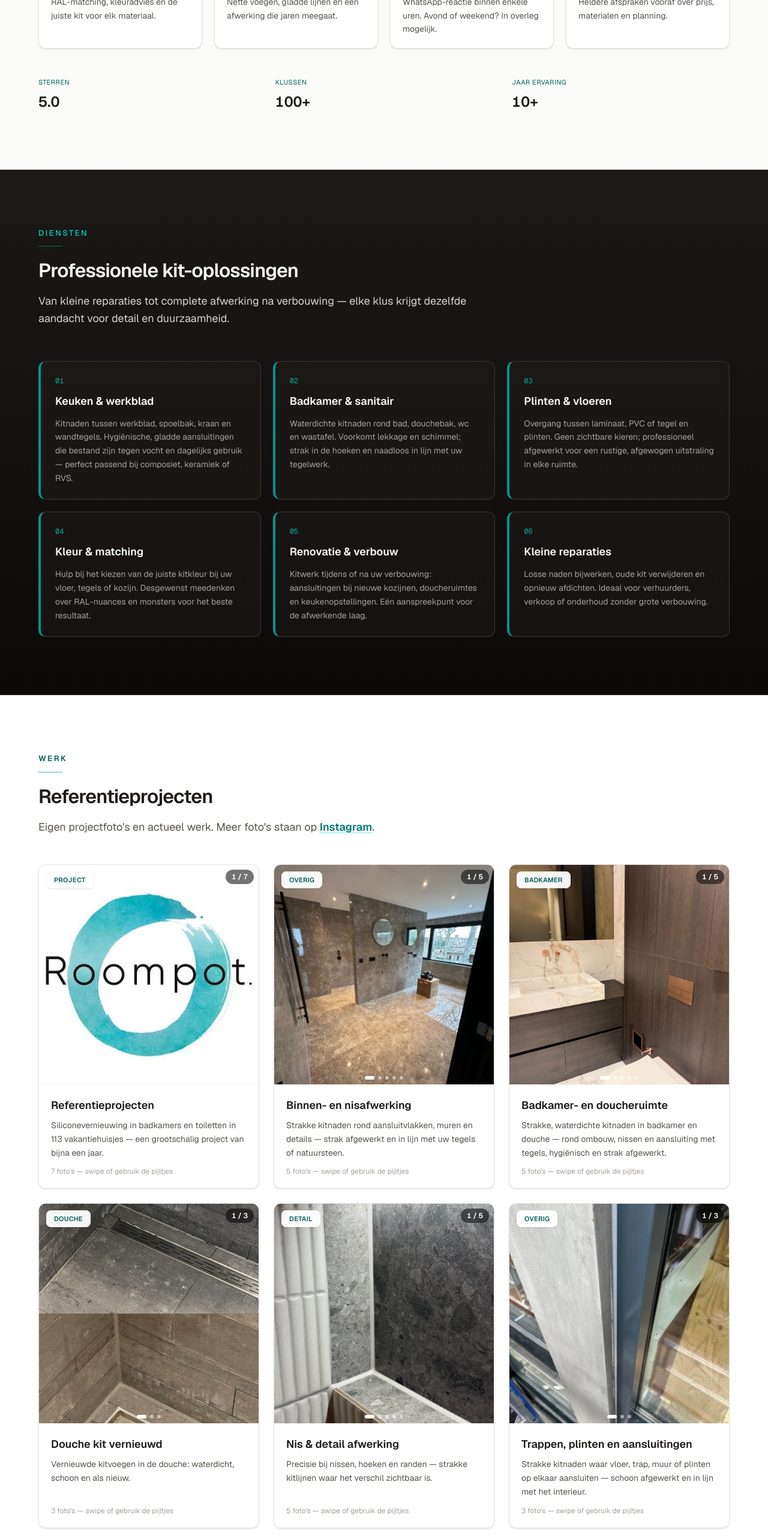
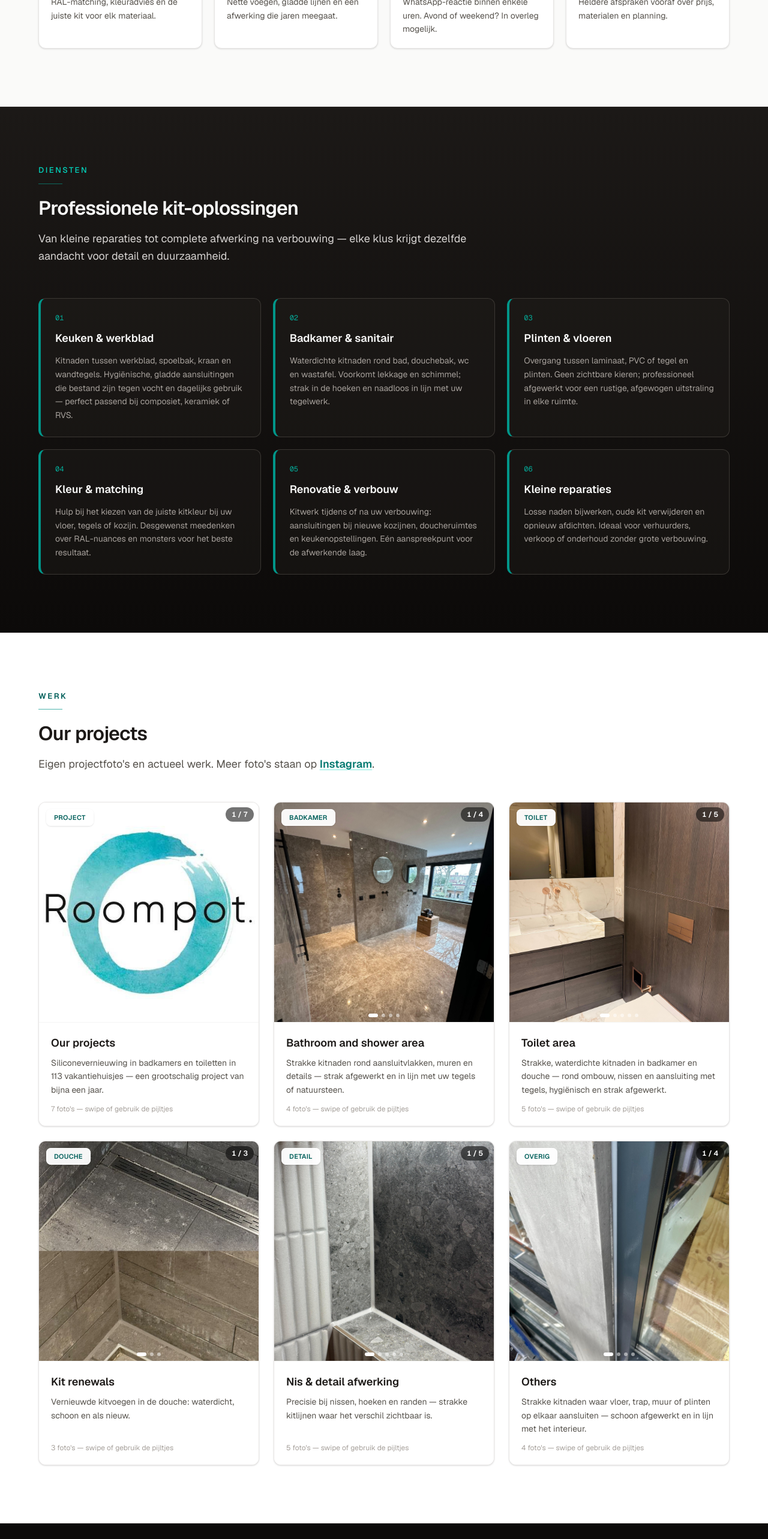
Before and after one commit to asim007464/siliconevallei, a Next.js app: page / in a window 1280 px wide. Shown: the part 1280-3846 px from the top of the page at 60% size. Built offline with nearby package versions, Linux system fonts and the light colour scheme; no server answers.

Commit message:
Portfolio copy updates and About stats removal
- Remove About section stats row
- English portfolio titles (Our projects, bathroom/toilet, Others, Kit renewals)
- Move werk-03.jpg from bathroom gallery to Others column
- Adjust portfolio categories where needed

```diff
--- a/components/About.tsx
+++ b/components/About.tsx
@@ -95,23 +95,6 @@ export function About() {
             </li>
           ))}
         </ul>
-
-        {/* Stats row */}
-        <dl className="mt-12 grid gap-6 sm:grid-cols-3 sm:gap-8">
-          {about.stats.map((s) => (
-            <div
-              key={s.label}
-              className="text-center sm:text-left"
-            >
-              <dt className="text-[0.6875rem] uppercase tracking-wider text-teal-800">
-                {s.label}
-              </dt>
-              <dd className="mt-2 text-2xl font-semibold tabular-nums text-stone-900">
-                {s.value}
-              </dd>
-            </div>
-          ))}
-        </dl>
       </div>
     </section>
   );
--- a/lib/content.ts
+++ b/lib/content.ts
@@ -34,11 +34,6 @@ export const about = {
     "Flexibele planning en snelle reactie via WhatsApp",
     "Ervaren in woningen en kleine utiliteitsprojecten",
     "Werkplek netjes achterlaten na afloop",
-  ],
-  stats: [
-    { value: "5.0", label: "Sterren" },
-    { value: "100+", label: "Klussen" },
-    { value: "10+", label: "Jaar ervaring" },
   ],
 } as const;
 
@@ -78,12 +73,12 @@ export type PortfolioItem = {
 
 export const workSection = {
   eyebrow: "Werk",
-  title: "Referentieprojecten",
+  title: "Our projects",
 } as const;
 
 export const portfolio: PortfolioItem[] = [
   {
-    title: "Referentieprojecten",
+    title: "Our projects",
     category: "Project",
     text: "Siliconevernieuwing in badkamers en toiletten in 113 vakantiehuisjes — een grootschalig project van bijna een jaar.",
     images: [
@@ -97,20 +92,19 @@ export const portfolio: PortfolioItem[] = [
     ],
   },
   {
-    title: "Binnen- en nisafwerking",
-    category: "Overig",
+    title: "Bathroom and shower area",
+    category: "Badkamer",
     text: "Strakke kitnaden rond aansluitvlakken, muren en details — strak afgewerkt en in lijn met uw tegels of natuursteen.",
     images: [
       "/portfolio/badkamer-1.jpg",
       "/portfolio/badkamer-2.jpg",
       "/portfolio/badkamer-3.jpg",
-      "/portfolio/werk-03.jpg",
       "/portfolio/werk-09.jpg",
     ],
   },
   {
-    title: "Badkamer- en doucheruimte",
-    category: "Badkamer",
+    title: "Toilet area",
+    category: "Toilet",
     text: "Strakke, waterdichte kitnaden in badkamer en douche — rond ombouw, nissen en aansluiting met tegels, hygiënisch en strak afgewerkt.",
     images: [
       "/portfolio/toilet-1.jpg",
@@ -121,7 +115,7 @@ export const portfolio: PortfolioItem[] = [
     ],
   },
   {
-    title: "Douche kit vernieuwd",
+    title: "Kit renewals",
     category: "Douche",
     text: "Vernieuwde kitvoegen in de douche: waterdicht, schoon en als nieuw.",
     images: [
@@ -143,13 +137,14 @@ export const portfolio: PortfolioItem[] = [
     ],
   },
   {
-    title: "Trappen, plinten en aansluitingen",
+    title: "Others",
     category: "Overig",
     text: "Strakke kitnaden waar vloer, trap, muur of plinten op elkaar aansluiten — schoon afgewerkt en in lijn met het interieur.",
     images: [
       "/portfolio/overig-1.jpg",
       "/portfolio/werk-11.jpg",
       "/portfolio/werk-04.jpg",
+      "/portfolio/werk-03.jpg",
     ],
   },
 ];
```
